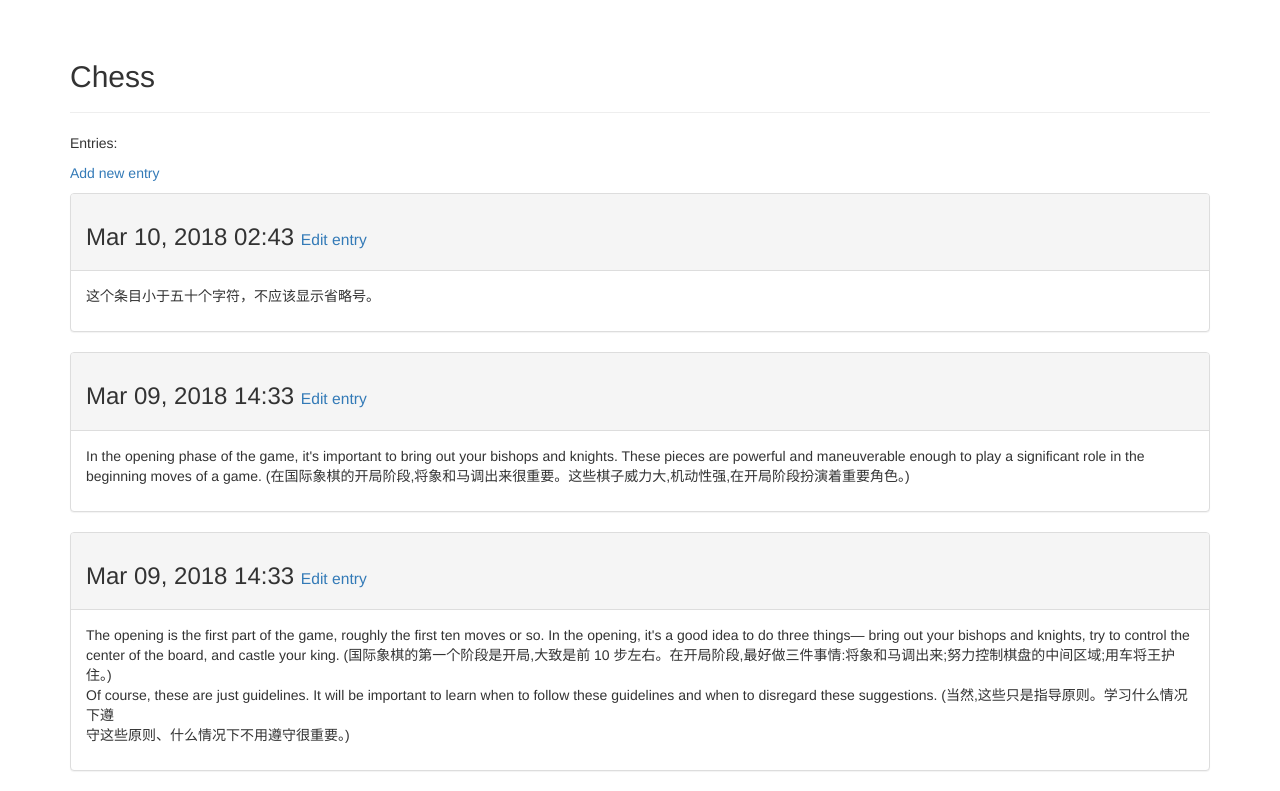
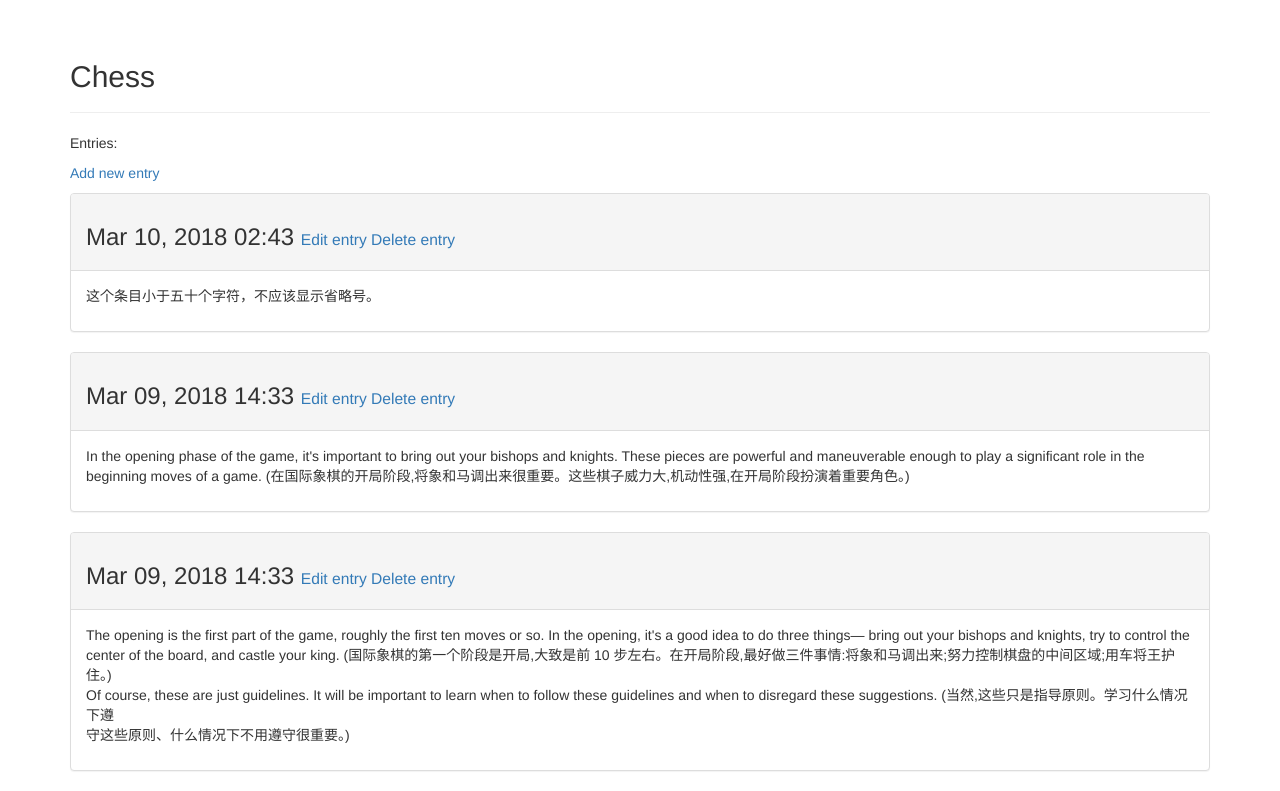
Before and after one commit to heyefu19920626/PythonLearning, a Django app: page /topics/2/ in a window 1280 px wide. Shown: the part 51-842 px from the top of the page. Run offline with Django 3.2, Linux system fonts and the light colour scheme; a user stored in the database is signed in; data comes from the database, SQL or seed files in the repository; some libraries are stand-ins or nearby versions.

Commit message:
add function delete topic and entry

```diff
--- a/learning_log/learning_logs/templates/learning_logs/topic.html
+++ b/learning_log/learning_logs/templates/learning_logs/topic.html
@@ -17,6 +17,7 @@
                 {{ entry.date_added|date:'M d, Y H:i' }}
                 <small>
                     <a href="{% url 'learning_logs:edit_entry' entry.id %}">{% trans 'Edit entry'  %}</a>
+                    <a href="{% url 'learning_logs:delete_entry' entry.id %}">{% trans 'Delete entry' %}</a>
                 </small>
             </h3>
         </div>
--- a/learning_log/learning_logs/templates/learning_logs/topics.html
+++ b/learning_log/learning_logs/templates/learning_logs/topics.html
@@ -12,6 +12,7 @@
         <li>
             <h3>
             <a href="{% url 'learning_logs:topic' topic.id %}">{{ topic }}</a>
+            <small><a class="a-right" href="{% url 'learning_logs:delete_topic' topic.id %}">{% trans 'Delete topic' %}</a></small>
             </h3>
         </li>
         {% empty %}
--- a/learning_log/learning_logs/urls.py
+++ b/learning_log/learning_logs/urls.py
@@ -17,5 +17,7 @@ urlpatterns = [
     path('new_topic/', views.new_topic, name='new_topic'),
     path('new_entry/<topic_id>/', views.new_entry, name='new_entry'),
     path('edit_entry/<entry_id>/', views.edit_entry, name='edit_entry'),
-    path('change_language/<language>/', views.change_language,name='change_language'),
+    path('delete_topic/<topic_id>/', views.delete_topic, name='delete_topic'),
+    path('delete_entry/<entry_id>/', views.delete_entry, name='delete_entry'),
+    path('change_language/<language>/', views.change_language, name='change_language'),
 ]
--- a/learning_log/learning_logs/views.py
+++ b/learning_log/learning_logs/views.py
@@ -75,6 +75,7 @@ def new_entry(request, topic_id):
     context = {'topic': topic, 'form': form}
     return render(request, 'learning_logs/new_entry.html', context)
 
+
 @login_required
 def edit_entry(request, entry_id):
     """ edit entry """
@@ -92,8 +93,22 @@ def edit_entry(request, entry_id):
     context = {'entry': entry, 'topic': topic, 'form': form}
     return render(request, 'learning_logs/edit_entry.html', context)
 
+def delete_topic(request, topic_id):
+    """ delete topic """
+    topic = Topic.objects.get(id=topic_id)
+    topic.delete()
+    return HttpResponseRedirect(reverse('learning_logs:topics'))
 
-def change_language(request,language):
+@login_required
+def delete_entry(request, entry_id):
+    """ delete entry """
+    entry = Entry.objects.get(id=entry_id)
+    topic = entry.topic
+    entry.delete()
+    return HttpResponseRedirect(reverse('learning_logs:topic', args=[topic.id]))
+
+
+def change_language(request, language):
     """ change user's language """
     lang_code = language
     if hasattr(request, 'session'):
```
Also changed, not shown: learning_log/learning_logs/locale/en/LC_MESSAGES/django.po, learning_log/learning_logs/locale/zh_Hans/LC_MESSAGES/django.po, learning_log/locale/en/LC_MESSAGES/django.po, learning_log/locale/zh_Hans/LC_MESSAGES/django.po, learning_log/users/locale/en/LC_MESSAGES/django.po, learning_log/users/locale/zh_Hans/LC_MESSAGES/django.po, 2 other files.
